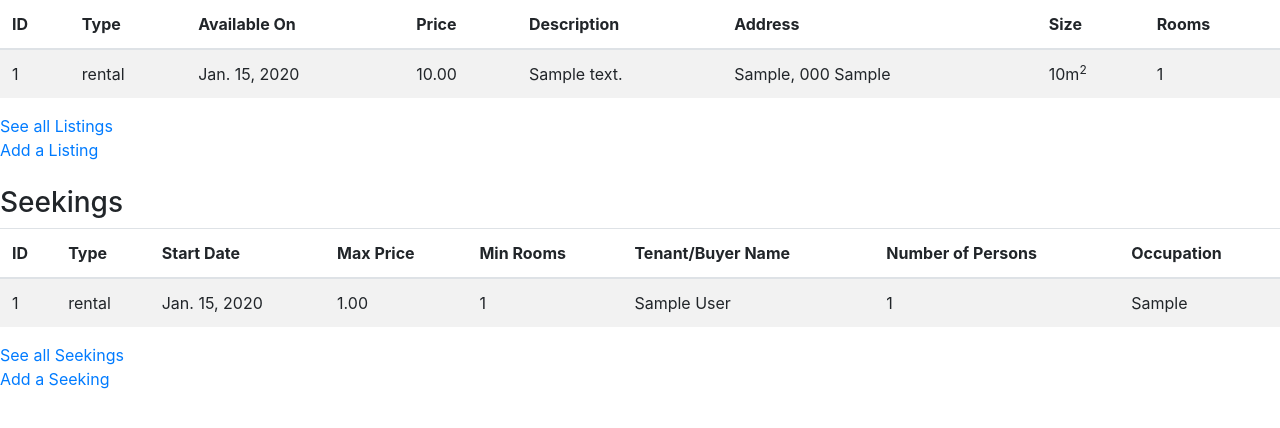
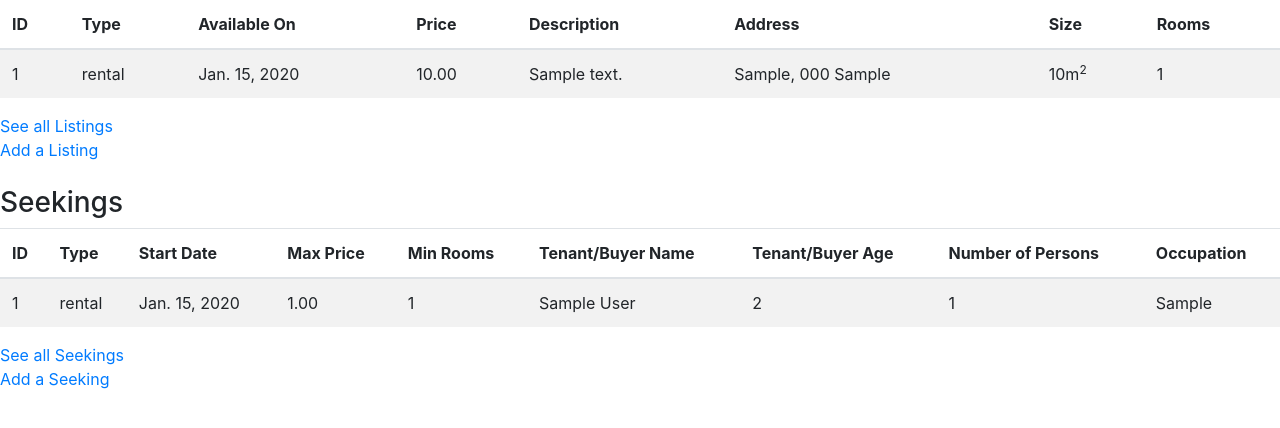
Before and after one commit to belal-i/smartestate, a Django app: page /broker/ in a window 1280 px wide. Shown: the part 372-800 px from the top of the page. Run offline with Django 4.2, Linux system fonts and the light colour scheme; a user stored in the database is signed in; tables that the repository leaves empty hold one stand-in row (values such as "Sample post"); grey boxes marked "Sample" are stand-in pictures.

Commit message:
Show the age of a seeking.contact in the broker app

```diff
--- a/broker/models.py
+++ b/broker/models.py
@@ -19,6 +19,9 @@ class Contact(models.Model):
     email = models.ManyToManyField('Email', blank=True)
     company = models.ManyToManyField('Company', blank=True)
     date_of_birth = models.DateField(null=True, blank=True)
+    def get_age(self):
+        return date.today().year - self.date_of_birth.year
+
     def __str__(self):
         try:
             return self.first_name + " " + self.last_name
--- a/broker/templates/broker/list-seeking.html
+++ b/broker/templates/broker/list-seeking.html
@@ -10,6 +10,7 @@
 				<th scope="col">Max Price</th>
 				<th scope="col">Min Rooms</th>
 				<th scope="col">Tenant/Buyer Name</th>
+				<th scope="col">Tenant/Buyer Age</th>
 				<th scope="col">Number of Persons</th>
 				<th scope="col">Occupation</th>
 			</tr>
@@ -28,9 +29,7 @@
 				{% endif %}
 				<td>{{ seeking.min_number_of_rooms }}</td>
 				<td>{{ seeking.contact.first_name }} {{ seeking.contact.last_name }}</td>
-				{% comment %}
-				TODO: Put the age also?
-				{% endcomment %}
+				<td>{{ seeking.contact.get_age }}</td>
 				<td>{{ seeking.number_of_persons }}</td>
 				<td>{{ seeking.occupation }}</td>
 			</tr>
```
